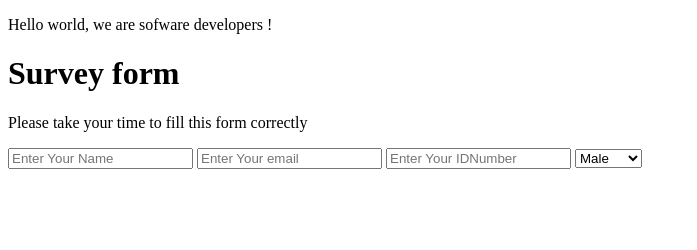
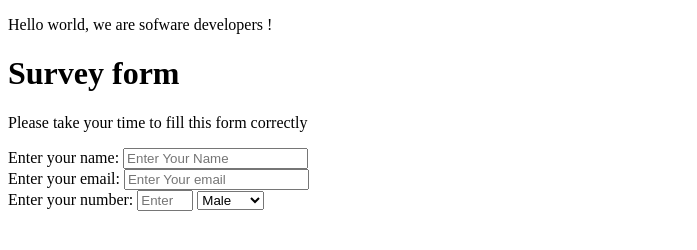
Before and after one commit to Lichapa/Mphatso-odukoya, a plain HTML site: page index.html in a window 1280 px wide. Shown: the whole page, without its empty margins (0-697 px from the left). Drawn offline with Linux system fonts and the light colour scheme.

Commit message:
Completed 11 and 12

```diff
--- a/index.html
+++ b/index.html
@@ -12,13 +12,22 @@
     <h1 id="title"> Survey form</h1>
     <p id="description"> Please take your time to fill this form correctly</p>
     <form id="survey-form" >
-      <input id="name" type="text" placeholder="Enter Your Name" name="Name" required />
-      <input id="email" type="email" placeholder="Enter Your email" name="email" required />
-      <input id="number" type="number" placeholder="Enter Your IDNumber" name="number" required />
-      <select id="dropdown" name="gender">
-        <option value="male">Male</option>
-        <option value="female">Female</option>
-      </select>
+
+      <label for="name-label" id="name-label">Enter your name:</label>
+      <input id="name" type="text" placeholder="Enter Your Name" name="Name" required /> <br>
+
+      <label for="email-label" id="email-label">Enter your email:</label>
+      <input id="email" type="email" placeholder="Enter Your email" name="email" required /> <br>
+
+      <label for="number-label" id="number-label">Enter your number:</label>
+      <input id="number" type="number" placeholder="Enter Your IDNumber"
+        name="number"  min="10" max="65" required />
+
+        <select id="dropdown" name="gender">
+          <option value="male">Male</option>
+          <option value="female">Female</option>
+        </select>
+
     </form>
     <script  src="js/index.js"></script>
   </body>
```
